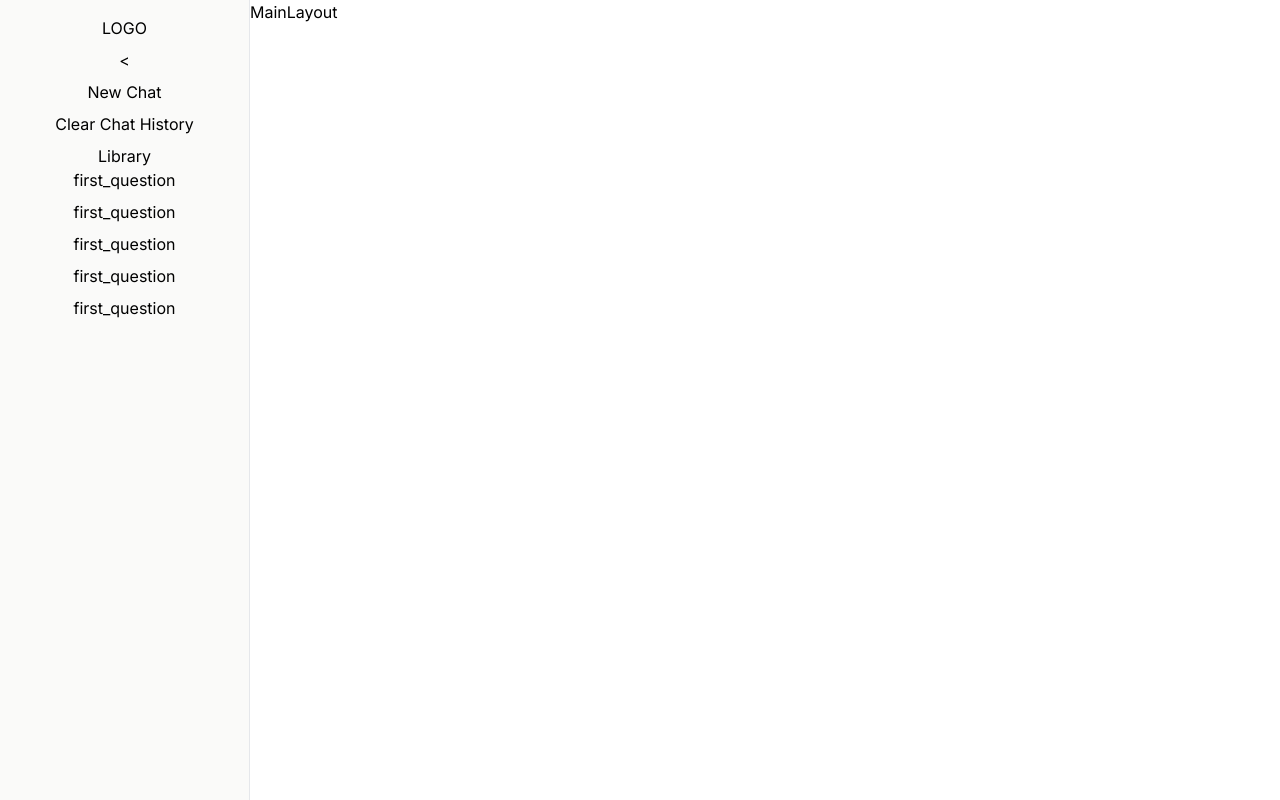
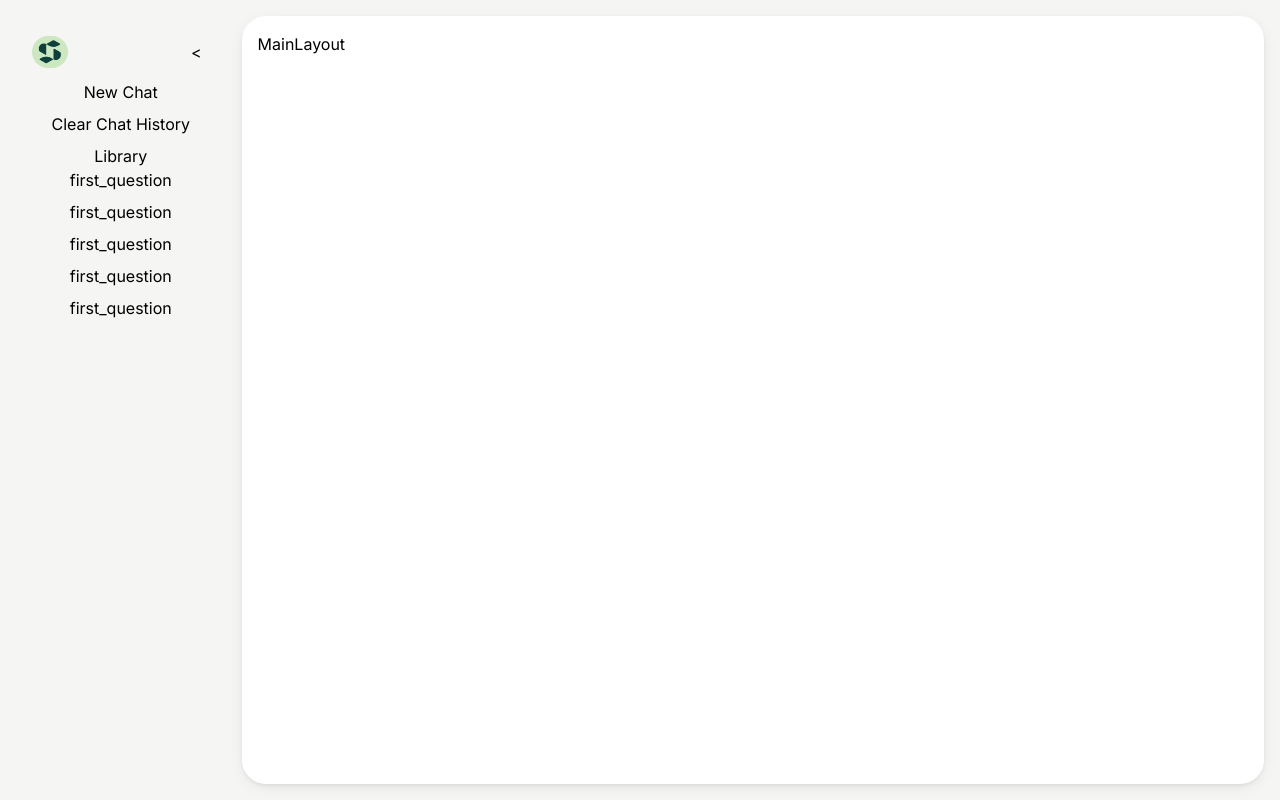
Before and after one commit to pploythehuman/frontend-test-main, a React (Create React App) app in the folder frontend/: page / in a window 1280 px wide. Built offline with nearby package versions, Linux system fonts and the light colour scheme.

Commit message:
feat: add navbar logo

```diff
--- a/frontend/src/App.tsx
+++ b/frontend/src/App.tsx
@@ -1,9 +1,12 @@
+import { useState } from "react";
 import AppSidebar from "./layout/AppSideBar";
 import MainLayout from "./layout/MainLayout";
 
 function App() {
+  const [isCollapsed, setIsCollapsed] = useState(false);
+
   return (
-    <div className="flex h-screen">
+    <div className="flex h-screen gap-4 bg-neutral-100 p-4">
       <AppSidebar />
       <MainLayout />
     </div>
--- a/frontend/src/layout/AppSideBar.tsx
+++ b/frontend/src/layout/AppSideBar.tsx
@@ -1,16 +1,27 @@
 export default function AppSideBar() {
   return (
-    <div className="w-[250px] bg-neutral-50 border-r border-gray-200 flex flex-col p-4">
+    <div className="flex w-[250px] flex-col bg-inherit p-4">
       <div className="space-y-2">
-        <button className="w-full">LOGO</button>
-        <button className="w-full">{`<`}</button>
+        <div className="flex items-center justify-between">
+          <button className="flex items-center">
+            <img
+              src="/logo.png"
+              alt="Logo"
+              className="border-brand-500 border-1 h-8 w-auto rounded-full"
+            />
+          </button>
+          <button className="p-2">{`<`}</button>
+        </div>
+
         <button className="w-full">New Chat</button>
         <button className="w-full">Clear Chat History</button>
         <button className="w-full">Library</button>
       </div>
       <div className="space-y-2">
         {Array.from({ length: 5 }).map((_, i) => (
-          <button key={i} className="w-full">first_question</button>
+          <button key={i} className="w-full">
+            first_question
+          </button>
         ))}
       </div>
     </div>
--- a/frontend/src/layout/MainLayout.tsx
+++ b/frontend/src/layout/MainLayout.tsx
@@ -1,9 +1,11 @@
-import React from 'react'
+import React from "react";
 
 function MainLayout() {
   return (
-    <div>MainLayout</div>
-  )
+    <div className="border-neutral-border w-full rounded-3xl bg-white p-4 shadow-md">
+      MainLayout
+    </div>
+  );
 }
 
-export default MainLayout
+export default MainLayout;
--- a/frontend/tailwind.config.js
+++ b/frontend/tailwind.config.js
@@ -72,6 +72,9 @@ module.exports = {
         "neutral-border": "rgb(231, 229, 228)",
         white: "rgb(255, 255, 255)",
         "default-background": "rgb(255, 255, 255)",
+        "text-primary": "#0d0d0d",
+        "text-secondary": "#5d5d5d",
+        "text-tertiary": "#8f8f8f",
       },
       fontSize: {
         caption: [
```
Also changed, not shown: frontend/public/logo.png (added).
